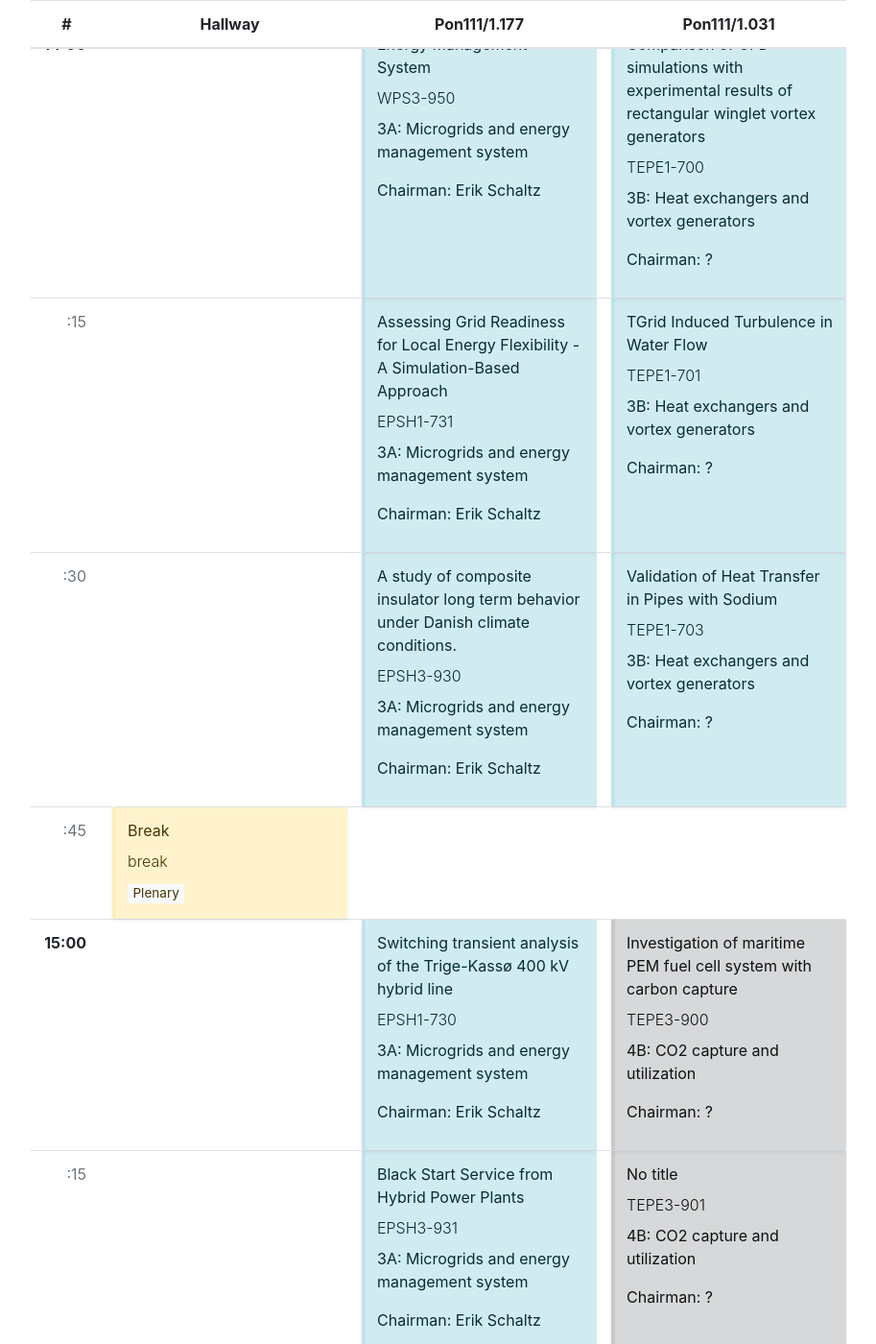
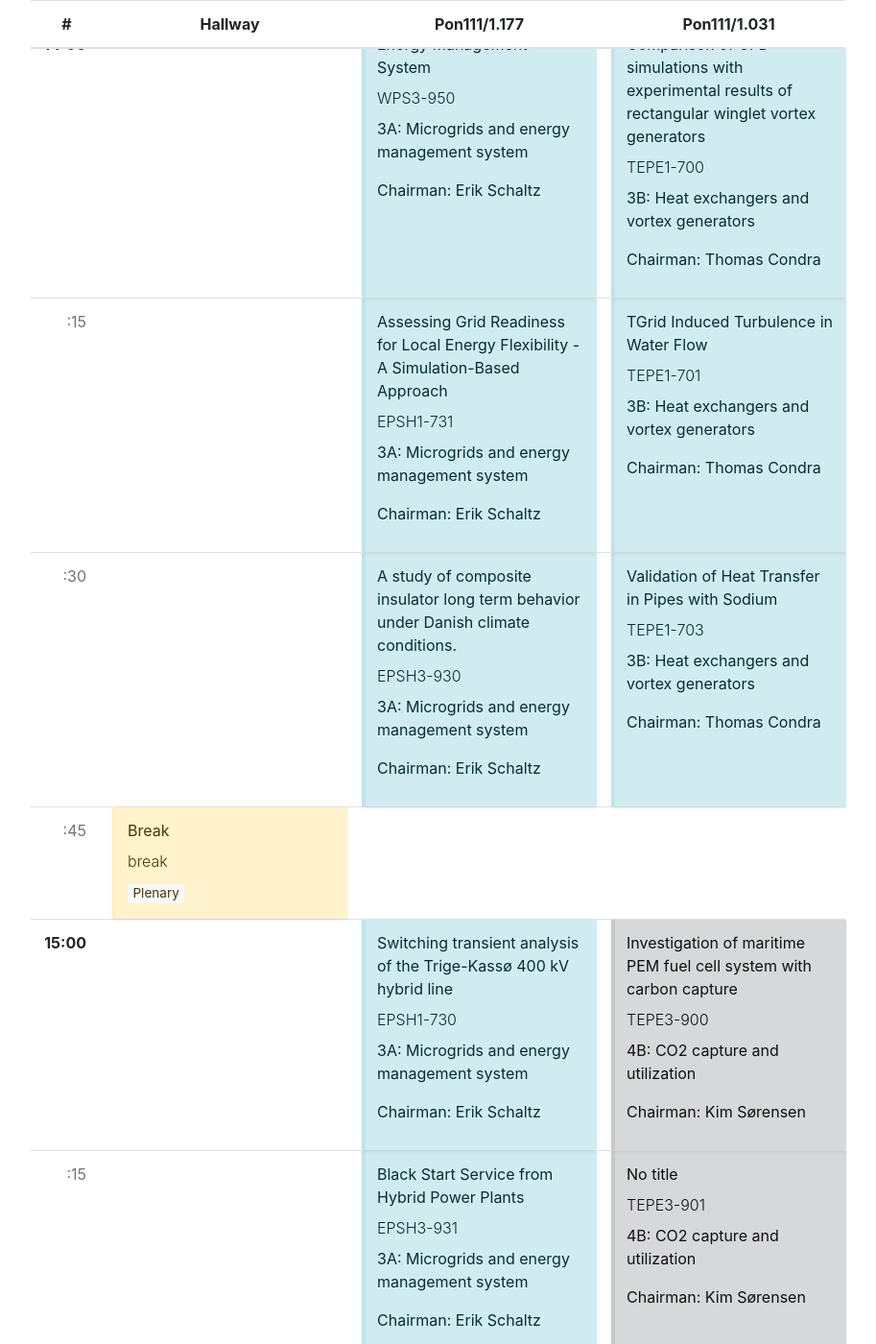
Before and after one commit to jakobhaervig/ces, a Jekyll site: the page built from program/index.md, in a window 1280 px wide and 1400 px high, scrolled down 3185 px. Shown: the whole window at 96% size, without its empty margins (183-1096 px from the left). Built offline with Jekyll 4.4.1, drawn with Linux system fonts in a browser that asks for light colours; some of the changed text lies outside the part shown.

Commit message:
Update _config.yml

```diff
--- a/_config.yml
+++ b/_config.yml
@@ -161,12 +161,12 @@ conference:
       - session_number: 3B
         session_name: 'Heat exchangers and vortex generators'
         show_session: true
-        chairman: '?'
+        chairman: 'Thomas Condra'
         color: info
       - session_number: 4B
         session_name: 'CO2 capture and utilization'
         show_session: true
-        chairman: '?'
+        chairman: 'Kim Sørensen'
         color: dark
       - session_number: break
         session_name: 'Plenary'
```
